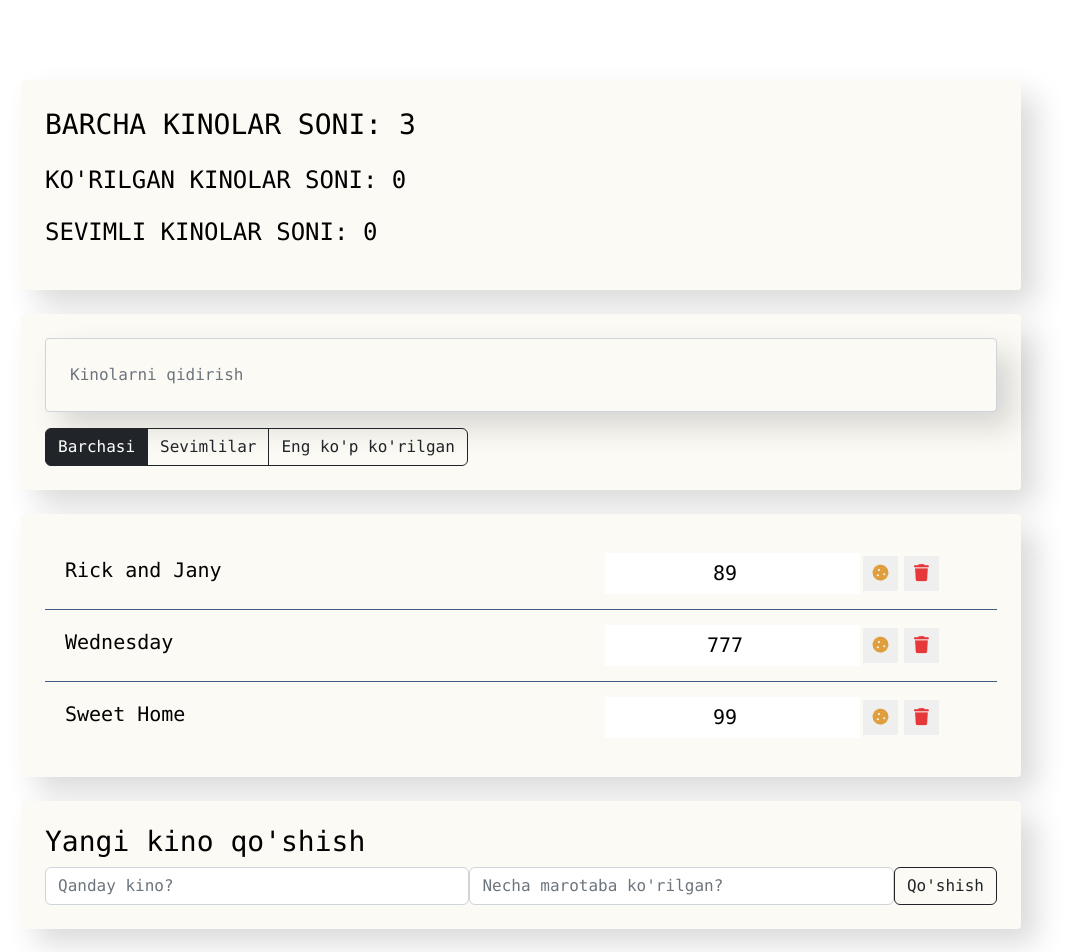
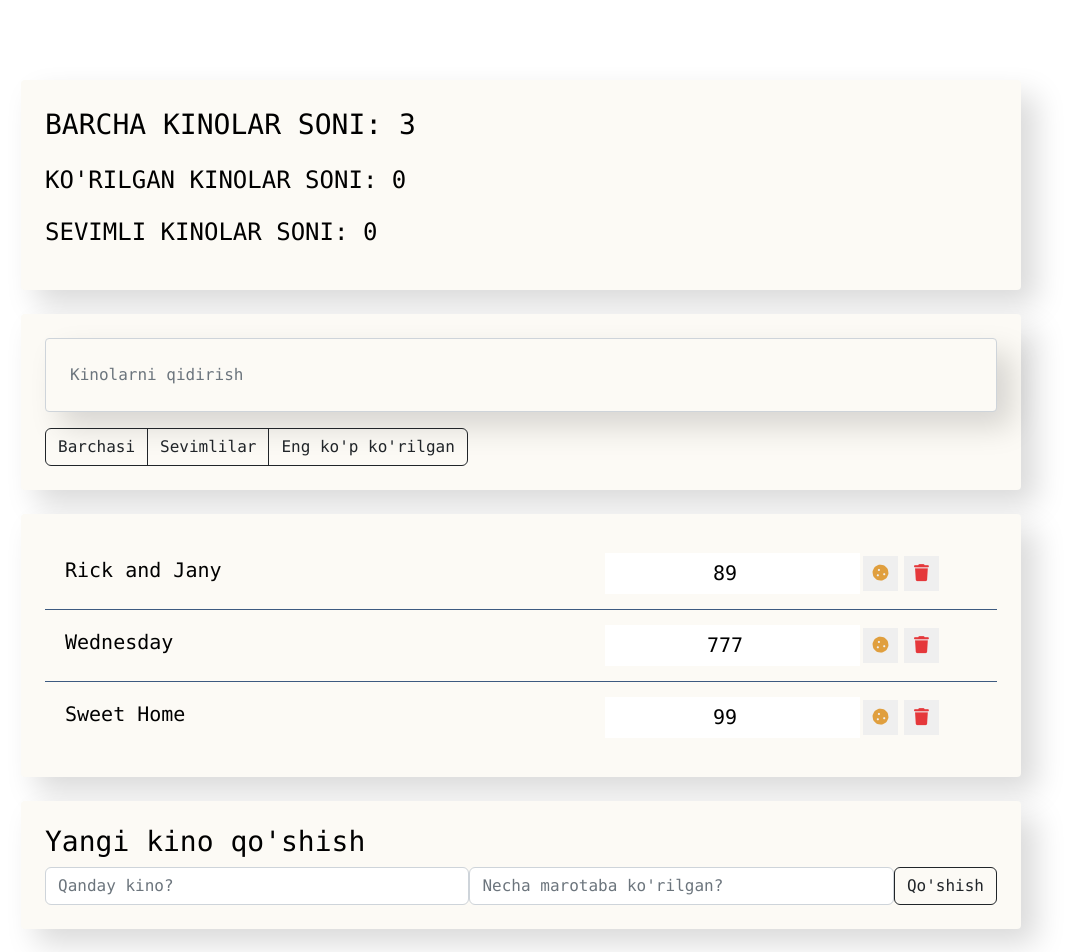
Before and after one commit to XushbaxtovNodirbek/react-demo, a React (Create React App) app: page / in a window 1280 px wide. Shown: the top 952 px of the page, without its empty margins (119-1192 px from the left). Built offline with nearby package versions, Linux system fonts and the light colour scheme.

Commit message:
all class components converted to function comonet

```diff
--- a/src/components/app-filter/App-filter.js
+++ b/src/components/app-filter/App-filter.js
@@ -1,11 +1,24 @@
 import './App-filter.css';
 
-const AppFilter = () => {
+const AppFilter = (props) => {
+
+    const updateFilter = (name) => {
+        props.updateFilter(name)
+    }
+
     return (<div className='btn-group'>
-        <button className='btn btn-dark' type='button'>Barchasi</button>
-        <button className='btn btn-outline-dark' type='button'>Sevimlilar</button>
-        <button className='btn btn-outline-dark' type='button'>Eng ko'p ko'rilgan</button>
+        {btns.map(btn =>
+            <button key={btn.name} onClick={()=>updateFilter(btn.name)} className={`${(btn.name === props.filter?'btn btn-dark':'btn btn-outline-dark')}`} type='button'>{btn.label}</button>
+        )}
+        {/* <button className='btn btn-outline-dark' type='button'>Sevimlilar</button>
+        <button className='btn btn-outline-dark' type='button'>Eng ko'p ko'rilgan</button> */}
     </div>)
 }
 
+const btns = [
+    {name:'all',label:'Barchasi'},
+    {name:'favorite',label:'Sevimlilar'},
+    {name:'popular',label:'Eng ko\'p ko\'rilgan'}
+]
+
 export default AppFilter;
--- a/src/components/app/App.js
+++ b/src/components/app/App.js
@@ -1,5 +1,5 @@
 import "./App.css";
-import { Component } from "react";
+import { Component, useState } from "react";
 import AppInfo from "../app-info/App-info";
 import AppFilter from "../app-filter/App-filter";
 import SearchPanel from "../search-panel/Search-panel";
@@ -8,7 +8,80 @@ import MovieAddForm from "../movies-add-form/Movie-add-form";
 import {v4 as uuidv4} from 'uuid' // uuid paketini import qilamiz
 
 
-class App extends Component {
+const App = () => {
+    const [filter,setFilter] = useState('all'),
+    [term,setTerm] = useState(''),
+    [data,setData] = useState(
+        [
+            {id: 1, title: 'Rick and Jany', countViewes: 89,favorite: false, like: false},
+            {id: 2, title: 'Wednesday', countViewes: 777,favorite: false, like: false},
+            {id: 3, title: 'Sweet Home', countViewes: 99,favorite: false, like: false},
+        ]
+    )
+
+    const addMovie = (item) => {
+        const newItem = {...item,id:uuidv4(),favorite:false,like:false}
+        setData(data => [...data,newItem])
+    }
+
+    const onDelete = (id) => {
+        setData(data => data.filter(item => item.id !== id))
+    }
+
+    const onToggle = (id,prop) => {
+        setData(data => data.map(item => {
+            if(item.id === id){
+                return {...item,[prop]:!item[prop]}
+            }
+            return item
+        }))
+    }
+
+    const searchMovies = ( arr, term ) => {
+        if(term.length === 0){
+            return arr
+        }
+        return arr.filter(item => item.title.toLowerCase().indexOf(term.toLowerCase())> -1)
+    }
+
+    const filterMovies = (arr,filter) => {
+        switch(filter){
+            case 'favorite': {return arr.filter(item => item.like)}
+            case 'popular': {return arr.sort((a,b) => b.countViewes - a.countViewes)}
+            default: return arr
+        }
+    }
+
+    const updateTerm = (term) => setTerm(term)
+    const updateFilter = (filter) => setFilter(filter)
+
+    const visibleItems = filterMovies(searchMovies(data,term),filter)
+
+    return (
+        <div className="App font-monospace">
+            <div className="content">
+                <AppInfo
+                  allMovies={data.length}
+                  favoriteMovies={data.filter(item => item.favorite).length}
+                  likestMovies={data.filter(item => item.like).length}
+                />
+                <div className="search-panel">
+                    <SearchPanel updateTerm={updateTerm}/>
+                    <AppFilter updateFilter={updateFilter}/>
+                </div>
+                <MovieList
+                  onDelete={onDelete}
+                  onToggle={onToggle}
+                  data={visibleItems}
+                />
+                <MovieAddForm addMovie={addMovie}/>
+            </div>
+        </div>
+    )
+
+}
+
+class App1 extends Component {
     constructor(props){
         super(props)
         this.state={
@@ -17,10 +90,10 @@ class App extends Component {
                 {id: 2, title: 'Wednesday', countViewes: 777,favorite: false, like: false},
                 {id: 3, title: 'Sweet Home', countViewes: 99,favorite: false, like: false},
             ],
-            term: ''
+            term: '',
+            filter: 'all'
         }
     }
-
     addMovie = (item) => {
         // e.preventDefault();
         // this.setState(({data}) => {
@@ -30,7 +103,6 @@ class App extends Component {
         const newItem = {...item,id:uuidv4(),favorite:false,like:false}
         this.setState(({data}) => ({data:[...data,newItem]}))
     }
-
     // onLike = (id) => {
     //     console.log(id);
     //     this.setState(({data}) => ({data : data.map(item =>{
@@ -62,19 +134,25 @@ class App extends Component {
     onDelete = (id) => {
         this.setState(({data}) => ({data:data.filter(item => item.id !== id)}))
     }
-
     searchMovies = ( arr, term ) => {
         if(term.length === 0){
             return arr
         }
         return arr.filter(item => item.title.toLowerCase().indexOf(term.toLowerCase())> -1)
     }
-
     updateTerm = (term) => this.setState({term})
+    updateFilter = (filter) => this.setState({filter})
+    filterMovies = (arr,filter) => {
+        switch(filter){
+            case 'favorite': {return arr.filter(item => item.like)}
+            case 'popular': {return arr.sort((a,b) => b.countViewes - a.countViewes)}
+            default: return arr
+        }
+    }
 
     render(){
-        const {data, term} = this.state
-        const visibleItems = this.searchMovies(data,term)
+        const {data, term,filter} = this.state
+        const visibleItems = this.filterMovies(this.searchMovies(data,term),filter)
         return (
             <div className='App font-monospace'>
                 <div className='content'>
@@ -85,7 +163,7 @@ class App extends Component {
                     />
                     <div className="search-panel">
                         <SearchPanel updateTerm={this.updateTerm}/>
-                        <AppFilter/>
+                        <AppFilter filter={filter} updateFilter={this.updateFilter} />
                     </div>
                     <MovieList
                     onDelete={this.onDelete}
--- a/src/components/movie-list-item/Movie-list-item.js
+++ b/src/components/movie-list-item/Movie-list-item.js
@@ -3,7 +3,7 @@ import './Movie-list-item.css'
 const MovielistItem = (props) => {
 
 
-    const {movieTitle, countViewes, onDelete , favorite , like ,onToggle} = props;
+    const {movieTitle, countViewes, onDelete , favorite , like ,onToggle} =  props;
 
     return (
       <li className={`list-group-item d-flex justify-contenet-between ${favorite && 'favorite'} ${like && 'like'}`}>
--- a/src/components/movies-add-form/Movie-add-form.js
+++ b/src/components/movies-add-form/Movie-add-form.js
@@ -1,9 +1,9 @@
-import { Component } from 'react' // reactdan Component classini import qilamiz
+import { Component, useState } from 'react' // reactdan Component classini import qilamiz
 
 import './Movie-add-form.css' // MovieAddForm componentimiz uchun css faylimizni import qilamiz
 
 // MovieAddForm class componenti yaratamiz
-class MovieAddForm extends Component {
+class MovieAddForm1 extends Component {
   constructor(props){
     super(props)
     this.state = { // state ichida inputlarga tegishli qiymatlar bo'ladi
@@ -54,4 +54,49 @@ class MovieAddForm extends Component {
   }
 }
 
+const MovieAddForm = ({addMovie}) => {
+  const [title,setTitle] = useState('')
+  const [countViewes,setCountViewes] = useState('')
+
+  const ChangeHandler = (e) =>{
+    if(e.target.name === 'title'){
+      setTitle(e.target.value)
+    }else if(e.target.name === 'countViewes'){
+      setCountViewes(e.target.value)
+    }
+  }
+
+  const addMovieHandler = e => {
+    e.preventDefault()
+    if(title && countViewes){
+      addMovie({title,countViewes})
+      setTitle('')
+      setCountViewes('')
+    }else{
+      alert('Iltimos, barcha maydonlarni to\'ldiring!')
+    }
+  }
+
+
+  return (
+    <div className='movies-add-form'>
+        <h3>Yangi kino qo'shish</h3>
+        <form className='add-form d-flex' onSubmit={addMovieHandler}>
+            {/* new movie title */}
+            <input
+            value={title} onChange={ChangeHandler}
+            name='title' type='text' className='form-control new-post-label'
+            placeholder='Qanday kino?'/>
+            {/* new movie ko'rishlar soni */}
+            <input value={countViewes} name='countViewes'
+            onChange={ChangeHandler} type='number'
+            className='form-control new-post-label' placeholder="Necha marotaba ko'rilgan?"/>
+            <button type='submit' className='btn btn-outline-dark'>
+                Qo'shish
+            </button>
+        </form>
+      </div>
+  )
+}
+
 export default MovieAddForm
--- a/src/components/search-panel/Search-panel.js
+++ b/src/components/search-panel/Search-panel.js
@@ -1,19 +1,21 @@
 import './Search-panel.css'
 
-import { Component } from 'react'
+import { Component, useState } from 'react'
 
-class SearchPanel extends Component {
+class SearchPanel1 extends Component {
   constructor(props){
     super(props)
     this.state = {
       term: ''
     }
   }
+
   searchHandler= (e) =>{
     e.preventDefault()
     this.setState({term: e.target.value})
     this.props.updateTerm(e.target.value)
   }
+
   render(){
     return (
       <input
@@ -27,4 +29,25 @@ class SearchPanel extends Component {
   }
 }
 
+const SearchPanel = ({updateTerm}) => {
+  const [term,setTerm] = useState('')
+
+  const searchHandler = (e) => {
+    e.preventDefault()
+    setTerm(e.target.value)
+    updateTerm(e.target.value)
+  }
+
+  return (
+    <input
+      onChange={searchHandler}
+      type="text"
+      className="form-control search-input"
+      placeholder="Kinolarni qidirish"
+      value={term}
+    />
+  )
+
+}
+
 export default SearchPanel
```
Also changed, not shown: src/components/movie-list/Movie-list.js (line endings or trailing spaces).
